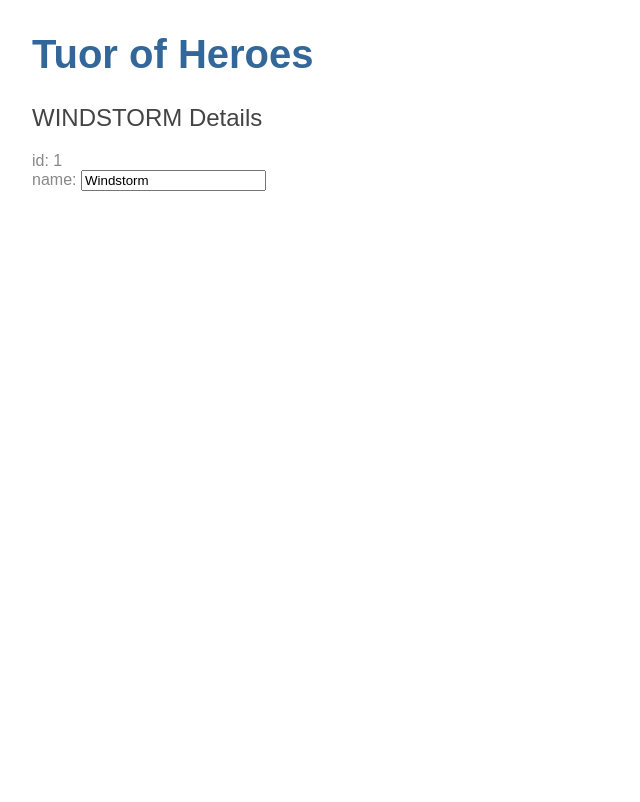
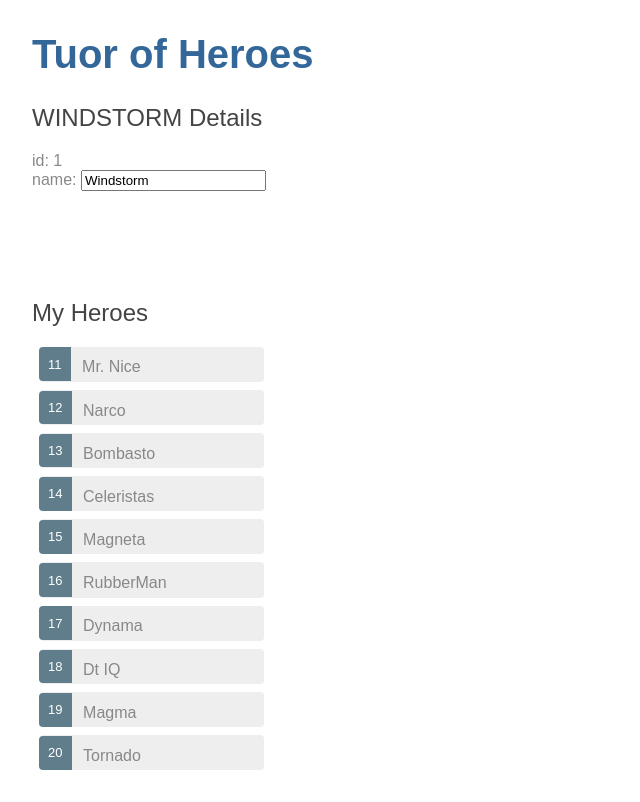
Before and after one commit to joaoclaudio/angular_getting_started, an Angular app: page / in a window 1280 px wide. Shown: the whole page, without its empty margins (0-640 px from the left). Built offline with nearby package versions, Linux system fonts and the light colour scheme.

Commit message:
2 - List of heroes

```diff
--- a/src/app/heroes/heroes.component.css
+++ b/src/app/heroes/heroes.component.css
@@ -0,0 +1,48 @@
+/* HeroesComponent's private CSS styles */
+.selected {
+    background-color: #CFD8DC !important;
+    color: white;
+  }
+  .heroes {
+    margin: 0 0 2em 0;
+    list-style-type: none;
+    padding: 0;
+    width: 15em;
+  }
+  .heroes li {
+    cursor: pointer;
+    position: relative;
+    left: 0;
+    background-color: #EEE;
+    margin: .5em;
+    padding: .3em 0;
+    height: 1.6em;
+    border-radius: 4px;
+  }
+  .heroes li.selected:hover {
+    background-color: #BBD8DC !important;
+    color: white;
+  }
+  .heroes li:hover {
+    color: #607D8B;
+    background-color: #DDD;
+    left: .1em;
+  }
+  .heroes .text {
+    position: relative;
+    top: -3px;
+  }
+  .heroes .badge {
+    display: inline-block;
+    font-size: small;
+    color: white;
+    padding: 0.8em 0.7em 0 0.7em;
+    background-color: #607D8B;
+    line-height: 1em;
+    position: relative;
+    left: -1px;
+    top: -4px;
+    height: 1.8em;
+    margin-right: .8em;
+    border-radius: 4px 0 0 4px;
+  }
--- a/src/app/heroes/heroes.component.html
+++ b/src/app/heroes/heroes.component.html
@@ -5,3 +5,12 @@
       <input [(ngModel)]='hero.name' placeholder="name"/>
     </label>
 </div>
+
+<br/><br/><br/><br/>
+
+<h2>My Heroes</h2>
+<ul class="heroes">
+  <li *ngFor="let hero of heroes">
+    <span class="badge">{{hero.id}}</span>{{hero.name}}
+  </li>
+</ul>
--- a/src/app/heroes/heroes.component.ts
+++ b/src/app/heroes/heroes.component.ts
@@ -1,5 +1,6 @@
 import { Component, OnInit } from '@angular/core';
 import { Hero } from '../hero';
+import { HEROES } from '../mock-heroes';
 
 @Component({
   selector: 'app-heroes',
@@ -7,6 +8,8 @@
   styleUrls: ['./heroes.component.css']
 })
 export class HeroesComponent implements OnInit {
+
+  heroes = HEROES;
 
   hero: Hero = {
     id: 1,
--- /dev/null
+++ b/src/app/mock-heroes.ts
@@ -0,0 +1,14 @@
+import { Hero } from './hero';
+
+export const HEROES: Hero[] = [
+    { id: 11, name: 'Mr. Nice'},
+    { id: 12, name: 'Narco'},
+    { id: 13, name: 'Bombasto'},
+    { id: 14, name: 'Celeristas'},
+    { id: 15, name: 'Magneta'},
+    { id: 16, name: 'RubberMan'},
+    { id: 17, name: 'Dynama'},
+    { id: 18, name: 'Dt IQ'},
+    { id: 19, name: 'Magma'},
+    { id: 20, name: 'Tornado'}
+]
```
